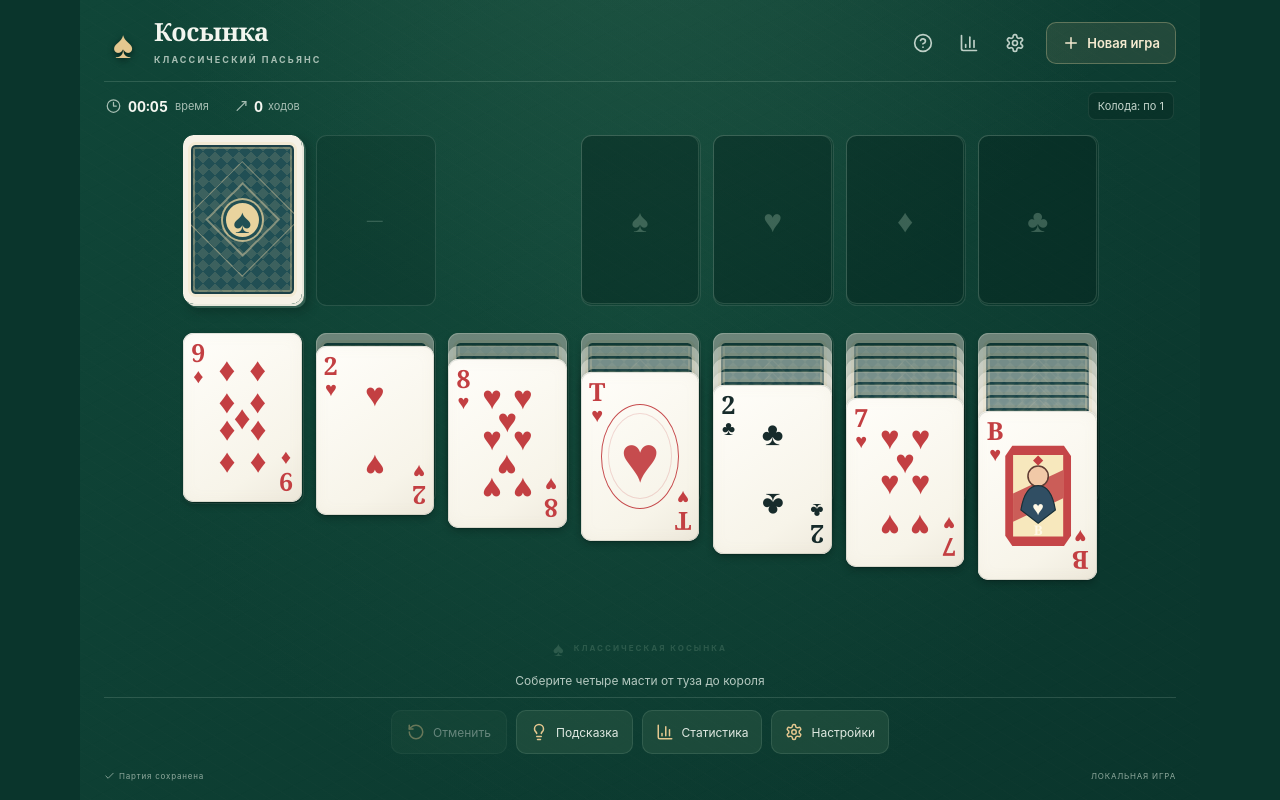
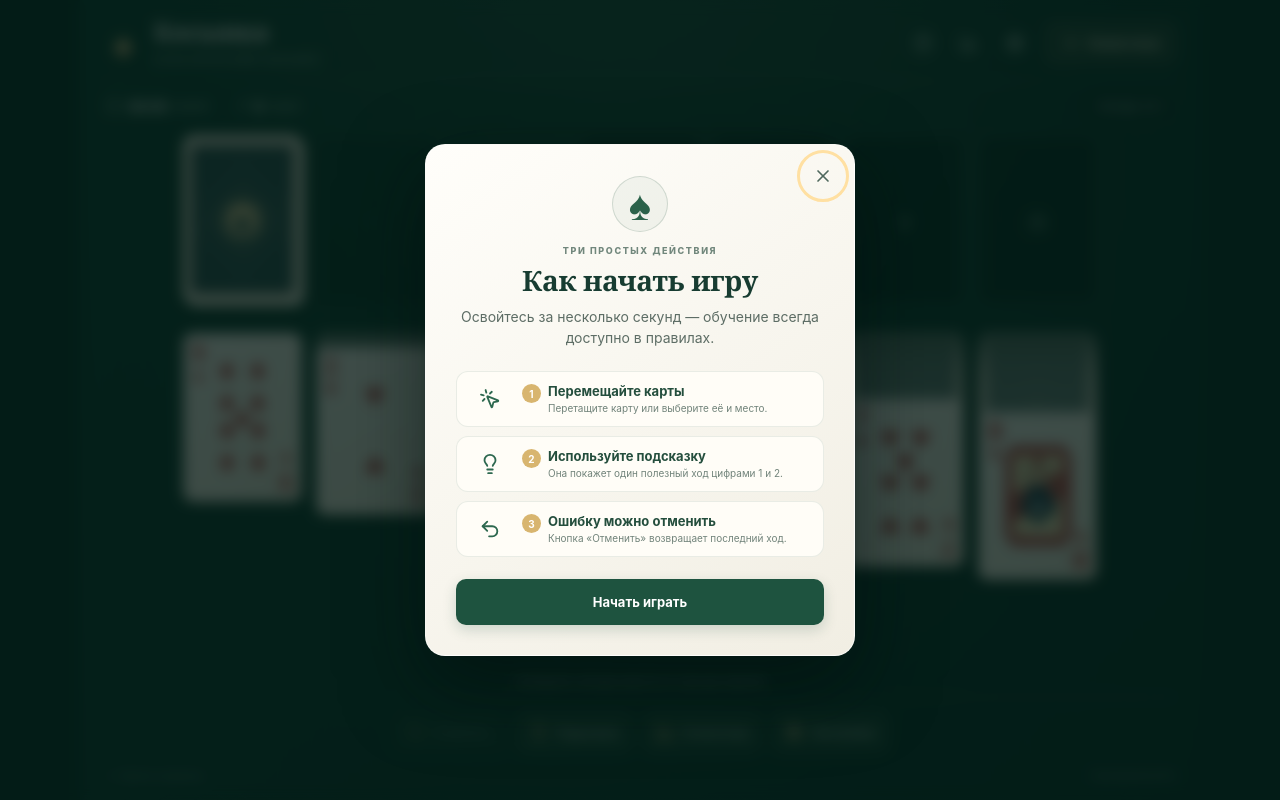
Before and after one commit to val1n2501-glitch/MiniAppTG_Kosinka, a React (Vite) app: page / in a window 1280 px wide. Built offline with nearby package versions, Linux system fonts and the light colour scheme.

Commit message:
feat: improve onboarding and victory flow

```diff
--- a/src/App.tsx
+++ b/src/App.tsx
@@ -41,10 +41,12 @@ import { CardView, cardLabel, suitName, suitSymbol } from "./components/Card";
 import { GameDialog, type ModalKind } from "./components/Dialogs";
 import {
   loadGame,
+  loadOnboardingSeen,
   loadSettings,
   loadStatistics,
   recordFinishedGame,
   saveGame,
+  saveOnboardingSeen,
   saveSettings,
   saveStatistics,
   type Settings,
@@ -85,7 +87,12 @@ type DragState = {
 function initialState() {
   const settings = loadSettings();
   const saved = loadGame();
-  return { settings, game: saved ?? newGame(settings.draw), freshDeal: !saved };
+  return {
+    settings,
+    game: saved ?? newGame(settings.draw),
+    freshDeal: !saved,
+    onboardingSeen: loadOnboardingSeen(),
+  };
 }
 
 export default function App() {
@@ -93,7 +100,9 @@ export default function App() {
   const [settings, setSettings] = useState<Settings>(initial.settings);
   const [game, setGame] = useState<Game>(initial.game);
   const [statistics, setStatistics] = useState<Statistics>(loadStatistics);
-  const [modal, setModal] = useState<ModalKind>(null);
+  const [modal, setModal] = useState<ModalKind>(
+    initial.onboardingSeen ? null : "onboarding",
+  );
   const [selected, setSelected] = useState<Source | null>(null);
   const [hintAction, setHintAction] = useState<Action | null>(null);
   const [notice, setNotice] = useState("");
@@ -575,6 +584,22 @@ export default function App() {
     haptic();
   }
 
+  function finishCollection() {
+    let next = gameRef.current;
+    for (let step = 0; step < 52; step++) {
+      const action = autoPlan(next.board)?.[0];
+      if (!action) break;
+      const applied = apply(next, action);
+      if (applied === next) break;
+      next = applied;
+    }
+    setCollecting(false);
+    setCurrentGame(next);
+    setSelected(null);
+    setHintAction(null);
+    setNotice("");
+  }
+
   const layout = useMemo(() => {
     const gap = boardSize.width <= 430 ? 5 : boardSize.width <= 760 ? 9 : 14;
     const cardWidth = (boardSize.width - gap * 6 - 4) / 7;
@@ -912,6 +937,12 @@ export default function App() {
           Завершить партию
         </button>
       )}
+      {collecting && (
+        <button className="complete-button" onClick={finishCollection}>
+          <Sparkles />
+          Завершить сразу
+        </button>
+      )}
 
       <nav className="game-controls" aria-label="Основные действия">
         <button
@@ -992,6 +1023,11 @@ export default function App() {
         onSettings={updateSettings}
         onNewGame={startGame}
         onResetStatistics={setStatistics}
+        onOpenOnboarding={() => setModal("onboarding")}
+        onOnboardingDone={() => {
+          saveOnboardingSeen();
+          setModal(null);
+        }}
       />
     </div>
   );
--- a/src/components/Dialogs.tsx
+++ b/src/components/Dialogs.tsx
@@ -1,19 +1,25 @@
 import {
   useEffect,
   useRef,
+  useState,
   type CSSProperties,
   type KeyboardEvent,
 } from "react";
 import {
   BarChart3,
   Check,
+  Lightbulb,
+  MousePointerClick,
   RotateCcw,
   Settings as SettingsIcon,
+  Share2,
   Sparkles,
   Trophy,
+  Undo2,
   X,
 } from "lucide-react";
 import type { Game } from "../game";
+import { gameShareUrl, shareResult } from "../share";
 import {
   emptyStatistics,
   winRate,
@@ -22,7 +28,7 @@ import {
 } from "../storage";
 
 export type ModalKind =
-  "new" | "settings" | "statistics" | "rules" | "victory" | null;
+  "new" | "settings" | "statistics" | "rules" | "onboarding" | "victory" | null;
 
 type DialogsProps = {
   modal: ModalKind;
@@ -33,6 +39,8 @@ type DialogsProps = {
   onSettings: (settings: Settings) => void;
   onNewGame: (sameDeal: boolean) => void;
   onResetStatistics: (statistics: Statistics) => void;
+  onOpenOnboarding: () => void;
+  onOnboardingDone: () => void;
 };
 
 const formatTime = (seconds: number | null) =>
@@ -51,6 +59,8 @@ export function GameDialog({
   onSettings,
   onNewGame,
   onResetStatistics,
+  onOpenOnboarding,
+  onOnboardingDone,
 }: DialogsProps) {
   const cardRef = useRef<HTMLElement>(null);
   useEffect(() => {
@@ -65,6 +75,7 @@ export function GameDialog({
   }, [modal]);
   if (!modal) return null;
   const closeAllowed = modal !== "victory";
+  const close = modal === "onboarding" ? onOnboardingDone : onClose;
   const trapFocus = (event: KeyboardEvent<HTMLElement>) => {
     if (event.key !== "Tab") return;
     const items = [
@@ -89,7 +100,7 @@ export function GameDialog({
       className="modal-layer"
       role="presentation"
       onMouseDown={(event) => {
-        if (event.target === event.currentTarget && closeAllowed) onClose();
+        if (event.target === event.currentTarget && closeAllowed) close();
       }}
     >
       <section
@@ -105,7 +116,7 @@ export function GameDialog({
             className="modal-close"
             aria-label="Закрыть"
             title="Закрыть"
-            onClick={onClose}
+            onClick={close}
           >
             <X />
           </button>
@@ -128,7 +139,10 @@ export function GameDialog({
             onReset={onResetStatistics}
           />
         )}
-        {modal === "rules" && <RulesDialog onClose={onClose} />}
+        {modal === "rules" && (
+          <RulesDialog onClose={onClose} onShowOnboarding={onOpenOnboarding} />
+        )}
+        {modal === "onboarding" && <Onboarding onDone={onOnboardingDone} />}
         {modal === "victory" && (
           <VictoryDialog game={game} onStart={onNewGame} />
         )}
@@ -377,7 +391,13 @@ function StatisticsDialog({
   );
 }
 
-function RulesDialog({ onClose }: { onClose: () => void }) {
+function RulesDialog({
+  onClose,
+  onShowOnboarding,
+}: {
+  onClose: () => void;
+  onShowOnboarding: () => void;
+}) {
   return (
     <>
       <div className="modal-emblem">♣</div>
@@ -414,8 +434,56 @@ function RulesDialog({ onClose }: { onClose: () => void }) {
           обязательно.
         </p>
       </div>
-      <button className="primary-action" onClick={onClose}>
-        Играть
+      <div className="modal-actions">
+        <button className="primary-action" onClick={onClose}>
+          Играть
+        </button>
+        <button className="secondary-action" onClick={onShowOnboarding}>
+          <MousePointerClick size={17} />
+          Показать обучение
+        </button>
+      </div>
+    </>
+  );
+}
+
+function Onboarding({ onDone }: { onDone: () => void }) {
+  return (
+    <>
+      <div className="modal-emblem">♠</div>
+      <span className="overline">ТРИ ПРОСТЫХ ДЕЙСТВИЯ</span>
+      <h2 id="modal-title">Как начать игру</h2>
+      <p>
+        Освойтесь за несколько секунд — обучение всегда доступно в правилах.
+      </p>
+      <div className="onboarding-steps">
+        <div>
+          <MousePointerClick />
+          <span>
+            <b>1</b>
+            <strong>Перемещайте карты</strong>
+            <small>Перетащите карту или выберите её и место.</small>
+          </span>
+        </div>
+        <div>
+          <Lightbulb />
+          <span>
+            <b>2</b>
+            <strong>Используйте подсказку</strong>
+            <small>Она покажет один полезный ход цифрами 1 и 2.</small>
+          </span>
+        </div>
+        <div>
+          <Undo2 />
+          <span>
+            <b>3</b>
+            <strong>Ошибку можно отменить</strong>
+            <small>Кнопка «Отменить» возвращает последний ход.</small>
+          </span>
+        </div>
+      </div>
+      <button className="primary-action" onClick={onDone}>
+        Начать играть
       </button>
     </>
   );
@@ -428,6 +496,18 @@ function VictoryDialog({
   game: Game;
   onStart: (sameDeal: boolean) => void;
 }) {
+  const [shareStatus, setShareStatus] = useState("");
+  const share = async () => {
+    const text = `Косынка сошлась за ${formatTime(game.elapsed)} и ${game.board.moves} ходов. Сможешь быстрее?`;
+    const url = gameShareUrl();
+    const result = await shareResult(text, url);
+    if (result === "clipboard")
+      setShareStatus("Результат и ссылка скопированы");
+    else if (result === "manual") {
+      window.prompt("Скопируйте результат", `${text}\n${url}`);
+      setShareStatus("Ссылка готова для отправки");
+    } else if (result !== "cancelled") setShareStatus("Открываем отправку…");
+  };
   return (
     <>
       <div className="confetti" aria-hidden="true">
@@ -470,6 +550,15 @@ function VictoryDialog({
         </span>
       </div>
       <div className="modal-actions">
+        <button className="primary-action" onClick={share}>
+          <Share2 size={17} />
+          Поделиться результатом
+        </button>
+        {shareStatus && (
+          <span className="share-status" role="status">
+            {shareStatus}
+          </span>
+        )}
         <button className="primary-action" onClick={() => onStart(false)}>
           Сыграть ещё
         </button>
--- /dev/null
+++ b/src/share.ts
@@ -0,0 +1,51 @@
+export type ShareOutcome =
+  "telegram" | "native" | "clipboard" | "cancelled" | "manual";
+
+const PRODUCTION_URL =
+  "https://kosynka-miniapp-vk-20260910.valek2501.chatgpt.site/";
+
+export function gameShareUrl() {
+  const { origin, pathname, protocol, hostname } = window.location;
+  return (protocol === "http:" || protocol === "https:") &&
+    hostname !== "localhost" &&
+    hostname !== "127.0.0.1"
+    ? `${origin}${pathname}`
+    : PRODUCTION_URL;
+}
+
+export async function shareResult(
+  text: string,
+  url: string,
+): Promise<ShareOutcome> {
+  const app = window.Telegram?.WebApp;
+  if (app?.initData && app.openTelegramLink) {
+    try {
+      app.openTelegramLink(
+        `https://t.me/share/url?url=${encodeURIComponent(url)}&text=${encodeURIComponent(text)}`,
+      );
+      return "telegram";
+    } catch {
+      // Continue with browser fallbacks.
+    }
+  }
+
+  if (typeof navigator.share === "function") {
+    try {
+      await navigator.share({ title: "Бархатная Косынка", text, url });
+      return "native";
+    } catch (error) {
+      if (error instanceof DOMException && error.name === "AbortError")
+        return "cancelled";
+    }
+  }
+
+  try {
+    if (navigator.clipboard?.writeText) {
+      await navigator.clipboard.writeText(`${text}\n${url}`);
+      return "clipboard";
+    }
+  } catch {
+    // The dialog will offer manual copying.
+  }
+  return "manual";
+}
--- a/src/storage.ts
+++ b/src/storage.ts
@@ -3,6 +3,7 @@ import { restore, serialize, type Game } from "./game";
 export const GAME_KEY = "kosynka.game.v2";
 export const SETTINGS_KEY = "kosynka.settings.v1";
 export const STATISTICS_KEY = "kosynka.statistics.v1";
+export const ONBOARDING_KEY = "kosynka.onboarding.v1";
 
 export type Settings = {
   draw: 1 | 3;
@@ -101,6 +102,22 @@ export function saveSettings(settings: Settings) {
   }
 }
 
+export function loadOnboardingSeen(): boolean {
+  try {
+    return localStorage.getItem(ONBOARDING_KEY) === "1";
+  } catch {
+    return false;
+  }
+}
+
+export function saveOnboardingSeen() {
+  try {
+    localStorage.setItem(ONBOARDING_KEY, "1");
+  } catch {
+    // Onboarding may reappear when storage is unavailable.
+  }
+}
+
 function validMode(value: unknown): value is ModeStatistics {
   const mode = value as ModeStatistics;
   return (
--- a/src/style.css
+++ b/src/style.css
@@ -1169,6 +1169,64 @@ footer svg {
   color: #24503e;
 }
 
+.modal-onboarding {
+  max-width: 430px;
+}
+.onboarding-steps {
+  display: grid;
+  gap: 9px;
+  margin: 18px 0 22px;
+  text-align: left;
+}
+.onboarding-steps > div {
+  display: grid;
+  grid-template-columns: 42px 1fr;
+  align-items: center;
+  gap: 11px;
+  padding: 11px 12px;
+  border: 1px solid #1b4b3918;
+  border-radius: 12px;
+  background: #fffdf7;
+}
+.onboarding-steps > div > svg {
+  width: 22px;
+  justify-self: center;
+  color: #2d684f;
+}
+.onboarding-steps span {
+  position: relative;
+  display: grid;
+  gap: 2px;
+  padding-left: 26px;
+}
+.onboarding-steps b {
+  position: absolute;
+  left: 0;
+  top: 1px;
+  width: 19px;
+  height: 19px;
+  display: grid;
+  place-items: center;
+  border-radius: 50%;
+  background: #d8b56f;
+  color: #fff;
+  font-size: 10px;
+}
+.onboarding-steps strong {
+  color: #244e3d;
+  font-size: 13px;
+}
+.onboarding-steps small {
+  color: #71837a;
+  font-size: 10px;
+  line-height: 1.4;
+}
+.share-status {
+  color: #60756a;
+  font-size: 11px;
+  text-align: center;
+}
+
 .modal-victory {
   overflow: hidden;
   text-align: center;
@@ -1246,7 +1304,7 @@ footer svg {
   border-radius: 2px;
   background: var(--color);
   animation: confetti-fall calc(1.8s + var(--i) * 0.035s)
-    calc(var(--i) * 0.035s) ease-in infinite;
+    calc(var(--i) * 0.035s) ease-in both;
 }
 .confetti i:nth-child(3n) {
   background: #2f7859;
@@ -1467,6 +1525,14 @@ footer svg {
   }
   .victory-stats strong {
     font-size: 17px;
+  }
+  .onboarding-steps > div {
+    grid-template-columns: 34px 1fr;
+    gap: 7px;
+    padding: 9px 8px;
+  }
+  .onboarding-steps span {
+    padding-left: 24px;
   }
 }
 
--- a/src/telegram.ts
+++ b/src/telegram.ts
@@ -17,6 +17,7 @@ type TelegramApp = {
   setHeaderColor(color: string): void;
   setBackgroundColor(color: string): void;
   disableVerticalSwipes?(): void;
+  openTelegramLink?(url: string): void;
   onEvent(name: string, cb: () => void): void;
   offEvent(name: string, cb: () => void): void;
   HapticFeedback?: {
```
Also changed, not shown: scripts/smoke.mjs (+32 -2 lines), 2 other files (tests, documents, lock files or other folders).
